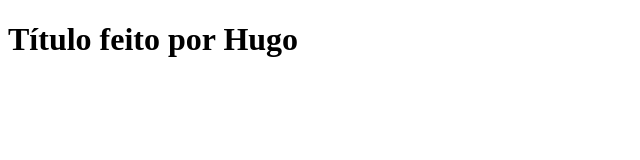
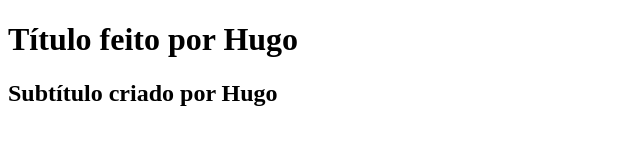
Before and after one commit to midiaedesign/aula-git-essencial, a plain HTML site: page index.html in a window 1280 px wide. Shown: the whole page, without its empty margins (0-640 px from the left). Drawn offline with Linux system fonts and the light colour scheme.

Commit message:
Criado subtítulo por Hugo

```diff
--- a/index.html
+++ b/index.html
@@ -8,6 +8,7 @@
 <body>
 
     <h1>Título feito por Hugo</h1>
+    <h2>Subtítulo criado por Hugo</h2>
 
 </body>
 </html>
```
